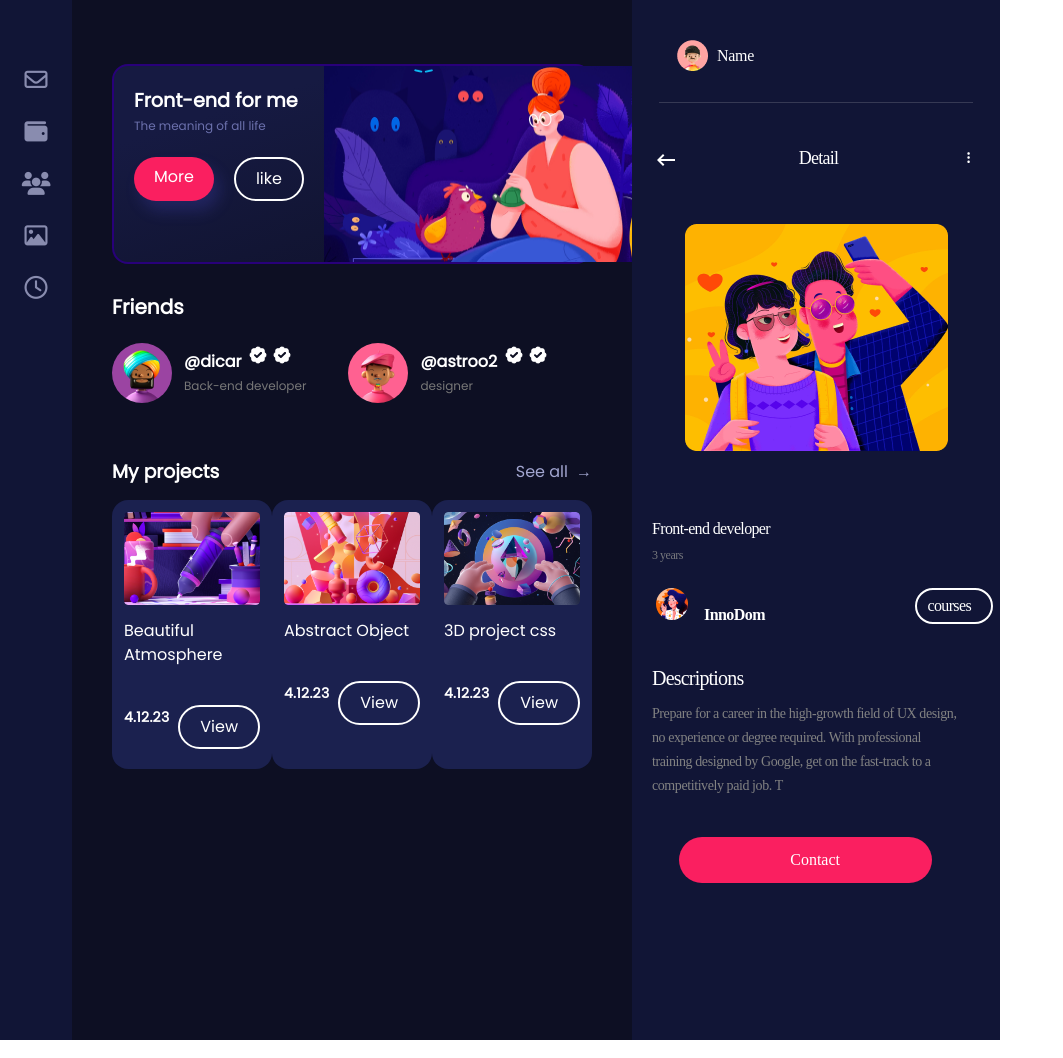
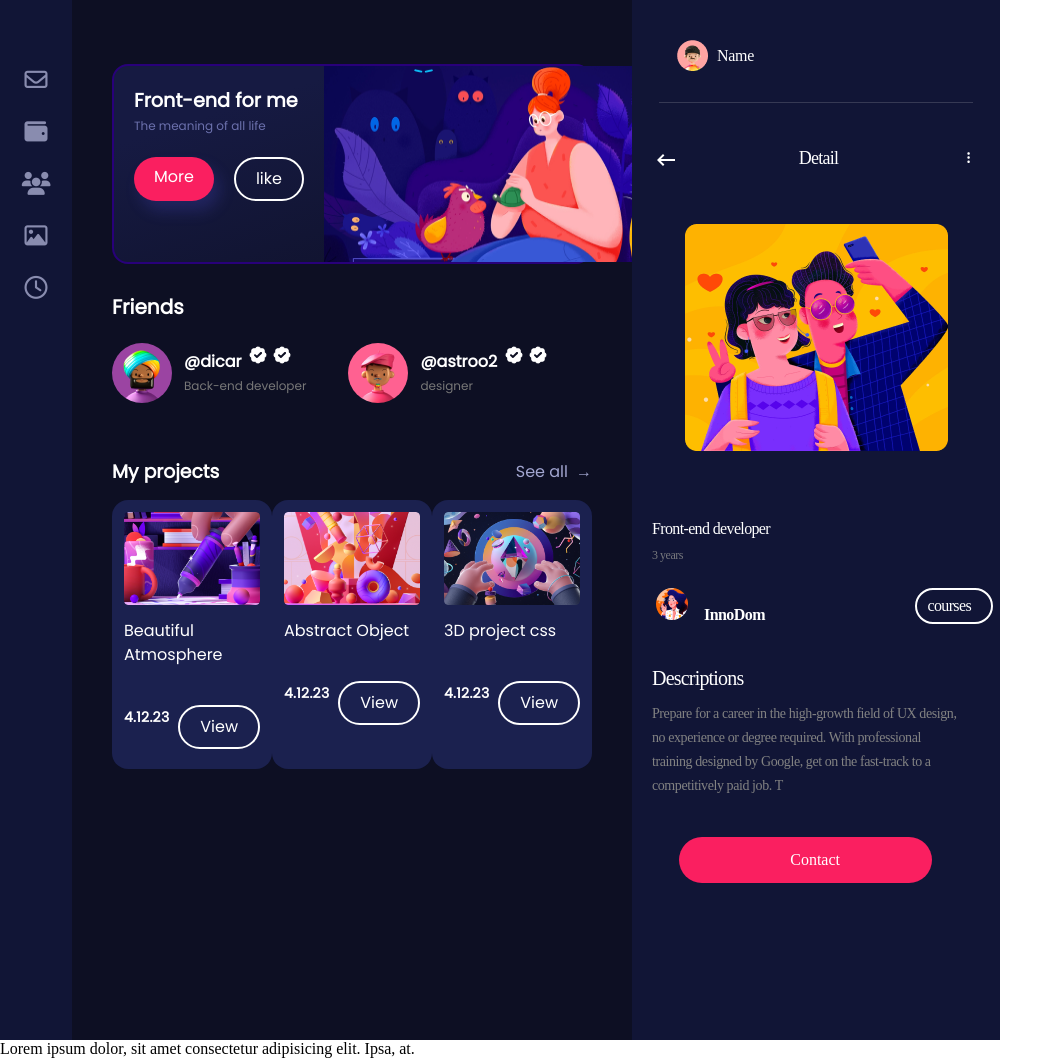
Before and after one commit to Alena33333/first-website, a plain HTML site: page lesson11/index.html in a window 1280 px wide. Shown: the whole page, without its empty margins (0-1063 px from the left). Drawn offline with Linux system fonts and the light colour scheme.

Commit message:
change index-file

```diff
--- a/lesson11/index.html
+++ b/lesson11/index.html
@@ -195,5 +195,8 @@
         </div>
       </div>
     </div>
+    <div>
+      <p>Lorem ipsum dolor, sit amet consectetur adipisicing elit. Ipsa, at.</p>
+    </div>
   </body>
 </html>
```
